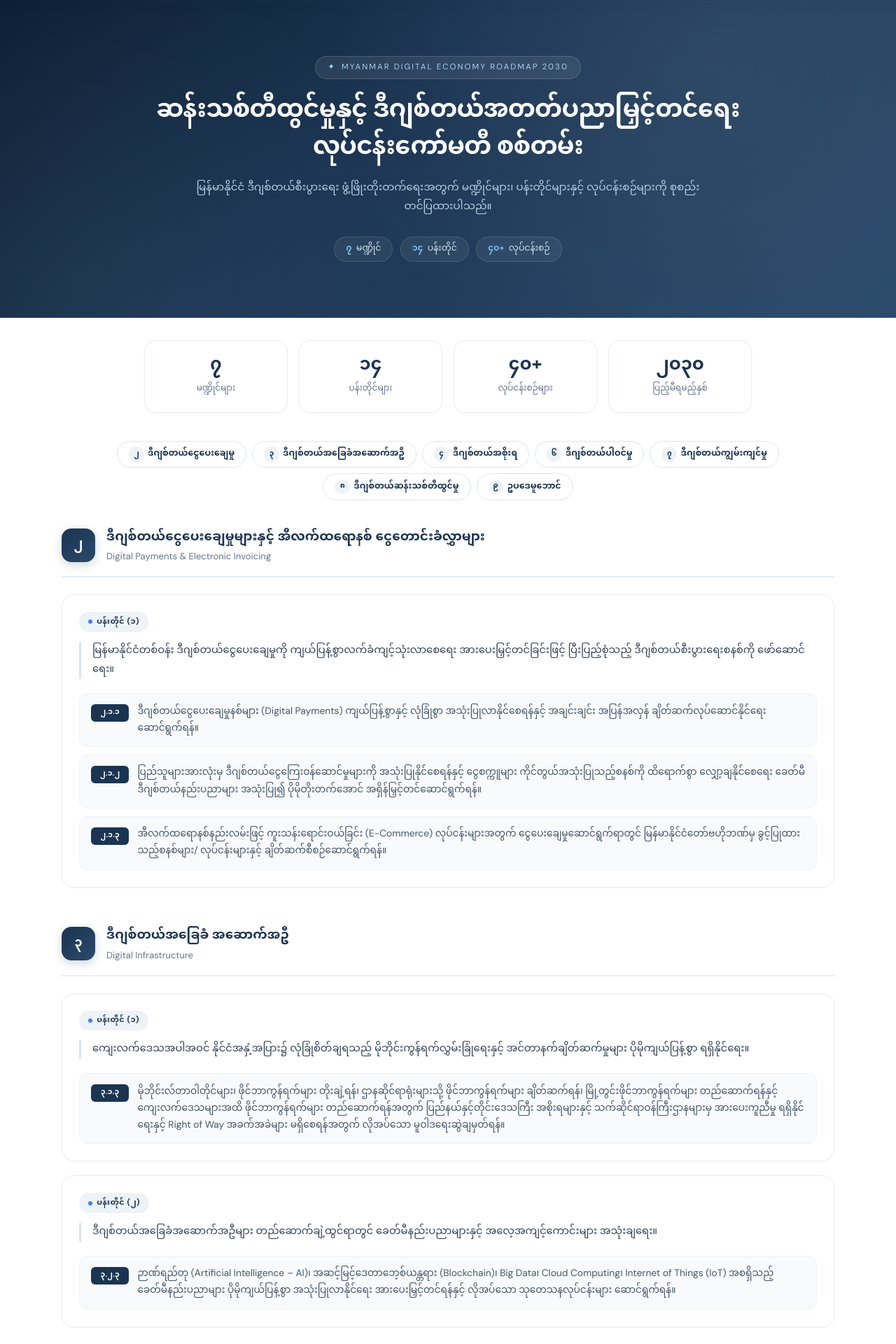
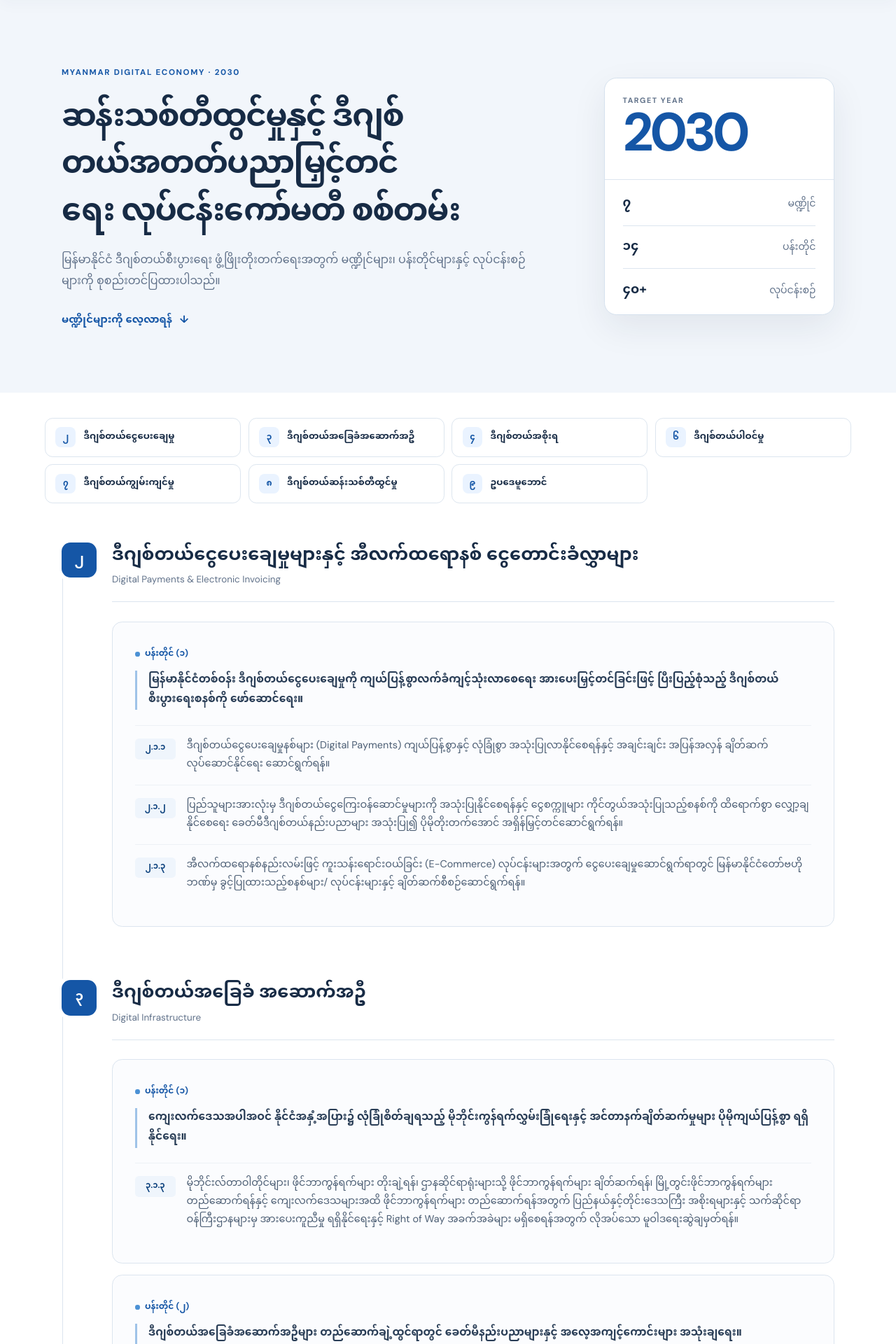
Before and after one commit to Xennus352/DEDC-Survey-from-University, a FastAPI app: page /roadmap in a window 1280 px wide. Shown: the part 87-2007 px from the top of the page at 70% size. Run offline with FastAPI, Linux system fonts and the light colour scheme; parts of the project's set-up code (start-up, migrations or seed data) failed here and were passed over.

Commit message:
roadmap design upgrade

```diff
--- a/static/css/pages/roadmap.css
+++ b/static/css/pages/roadmap.css
@@ -1,369 +1,361 @@
 /* Roadmap 2030 page styles. Loaded only by templates/RoadMap.html. */
-.roadmap-hero {
-  position: relative;
-  padding: clamp(3rem, 8vw, 5rem) 1rem;
-  background: linear-gradient(135deg, #0b1f33 0%, #1b3452 40%, #2a4a6b 100%);
-  color: #fff;
-  overflow: hidden;
-  margin-bottom: 2rem;
+:root {
+  --roadmap-ink: #172b45;
+  --roadmap-muted: #61728a;
+  --roadmap-blue: #1556a6;
+  --roadmap-blue-dark: #10447f;
+  --roadmap-soft: #f2f6fb;
+  --roadmap-line: #dce5ef;
 }
 
-.roadmap-hero::before {
-  content: "";
-  position: absolute;
-  inset: 0;
-  background: radial-gradient(circle at 80% 20%, rgba(255,255,255,.06) 0%, transparent 50%),
-              radial-gradient(circle at 10% 90%, rgba(255,255,255,.04) 0%, transparent 40%);
-  pointer-events: none;
+.roadmap-hero {
+  padding: clamp(3.5rem, 7vw, 6.5rem) 0;
+  background: var(--roadmap-soft);
+  color: var(--roadmap-ink);
 }
 
-.roadmap-hero .container {
-  position: relative;
-  z-index: 1;
-  text-align: center;
+.roadmap-hero__inner {
+  display: grid;
+  grid-template-columns: minmax(0, 1.5fr) minmax(16rem, .72fr);
+  align-items: center;
+  gap: clamp(2.5rem, 7vw, 7rem);
 }
+
+.roadmap-hero__copy { max-width: 52rem; }
 
 .roadmap-eyebrow {
   display: inline-flex;
   align-items: center;
-  gap: .5rem;
-  padding: .35rem 1.1rem;
-  border-radius: 999px;
-  background: rgba(255,255,255,.08);
-  border: 1px solid rgba(255,255,255,.15);
+  margin-bottom: 1.4rem;
+  color: var(--roadmap-blue);
   font-size: .72rem;
-  letter-spacing: .18em;
-  text-transform: uppercase;
-  color: #a8d0f0;
-  margin-bottom: 1.25rem;
+  font-weight: 700;
+  letter-spacing: .14em;
 }
 
 .roadmap-hero h1 {
-  font-size: clamp(1.4rem, 3.5vw, 2.2rem);
+  max-width: 54rem;
+  margin: 0 0 1.2rem;
+  color: var(--roadmap-ink);
+  font-size: clamp(1.75rem, 3.5vw, 3.1rem);
   font-weight: 700;
   line-height: 1.5;
-  margin: 0 auto 1rem;
-  max-width: 900px;
-  letter-spacing: -.02em;
+  letter-spacing: -.035em;
 }
 
-.roadmap-hero p {
-  max-width: 720px;
-  margin: 0 auto;
-  color: #b8cfe4;
-  font-size: .95rem;
-  line-height: 1.8;
+.roadmap-hero__copy > p {
+  max-width: 45rem;
+  margin: 0;
+  color: var(--roadmap-muted);
+  font-size: 1rem;
+  line-height: 1.9;
 }
 
-.roadmap-badge-row {
-  display: flex;
-  flex-wrap: wrap;
-  justify-content: center;
+.roadmap-hero__link {
+  display: inline-flex;
+  align-items: center;
   gap: .65rem;
-  margin-top: 1.75rem;
+  margin-top: 1.7rem;
+  color: var(--roadmap-blue);
+  font-size: .92rem;
+  font-weight: 700;
+  text-decoration: none;
 }
 
-.roadmap-badge {
-  display: inline-flex;
-  align-items: center;
-  gap: .4rem;
-  padding: .4rem 1rem;
-  border-radius: 999px;
-  background: rgba(255,255,255,.06);
-  border: 1px solid rgba(255,255,255,.12);
-  font-size: .78rem;
-  color: #d0e4f5;
+.roadmap-hero__link span { transition: transform .2s ease; }
+.roadmap-hero__link:hover span { transform: translateY(3px); }
+.roadmap-hero__link:focus-visible,
+.pillar-nav a:focus-visible { outline: 3px solid #83b8ee; outline-offset: 4px; }
+
+.roadmap-overview {
+  overflow: hidden;
+  border: 1px solid #d5e1ee;
+  border-radius: 1.1rem;
+  background: #fff;
+  box-shadow: 0 18px 50px rgba(23, 43, 69, .08);
 }
 
-.roadmap-badge span {
-  color: #7ab8e8;
+.roadmap-overview__year {
+  display: flex;
+  flex-direction: column;
+  padding: 1.5rem 1.6rem 1.25rem;
+  border-bottom: 1px solid var(--roadmap-line);
+}
+
+.roadmap-overview__year span {
+  color: var(--roadmap-muted);
+  font-size: .67rem;
   font-weight: 700;
+  letter-spacing: .14em;
 }
+
+.roadmap-overview__year strong {
+  margin-top: .25rem;
+  color: var(--roadmap-blue);
+  font-size: clamp(3.2rem, 6vw, 5rem);
+  font-weight: 700;
+  letter-spacing: -.07em;
+  line-height: 1;
+}
+
+.roadmap-overview__stats { padding: .25rem 1.6rem; }
+.roadmap-overview__stats > div {
+  display: flex;
+  align-items: baseline;
+  justify-content: space-between;
+  gap: 1rem;
+  padding: .9rem 0;
+  border-bottom: 1px solid var(--roadmap-line);
+}
+.roadmap-overview__stats > div:last-child { border-bottom: 0; }
+.roadmap-overview__stats strong {
+  color: var(--roadmap-ink);
+  font-size: 1.15rem;
+  font-weight: 700;
+  font-variant-numeric: tabular-nums;
+}
+.roadmap-overview__stats span { color: var(--roadmap-muted); font-size: .88rem; }
 
 /* Pillar navigation */
 .pillar-nav {
-  display: flex;
-  flex-wrap: wrap;
-  justify-content: center;
-  gap: .5rem;
-  margin: 0 auto 2.5rem;
-  max-width: 1100px;
-  padding: 0 1rem;
+  display: grid;
+  grid-template-columns: repeat(4, minmax(0, 1fr));
+  gap: .65rem;
+  width: min(calc(100% - 2rem), 72rem);
+  margin: 2.2rem auto 3.5rem;
 }
 
 .pillar-nav a {
-  display: inline-flex;
+  display: flex;
   align-items: center;
-  gap: .35rem;
-  padding: .45rem 1rem;
-  border-radius: 999px;
+  min-height: 3.5rem;
+  gap: .7rem;
+  padding: .7rem .9rem;
+  border: 1px solid var(--roadmap-line);
+  border-radius: .7rem;
   background: #fff;
-  border: 1px solid #e0e6ed;
-  color: #1b3452;
-  font-size: .78rem;
+  color: var(--roadmap-ink);
+  font-size: .82rem;
   font-weight: 600;
+  line-height: 1.5;
   text-decoration: none;
-  transition: all .2s ease;
-  white-space: nowrap;
+  transition: border-color .2s ease, background-color .2s ease, transform .2s ease;
 }
 
-.pillar-nav a:hover,
-.pillar-nav a:focus-visible {
-  background: #1b3452;
-  color: #fff;
-  border-color: #1b3452;
-  transform: translateY(-1px);
-  box-shadow: 0 4px 12px rgba(27,52,82,.18);
+.pillar-nav a:hover {
+  transform: translateY(-2px);
+  border-color: #a9c6e5;
+  background: #f8fbff;
 }
 
 .pillar-nav a .num {
   display: inline-flex;
+  flex: 0 0 1.8rem;
   align-items: center;
   justify-content: center;
-  width: 1.35rem;
-  height: 1.35rem;
-  border-radius: 50%;
-  background: #eef3f8;
-  font-size: .65rem;
+  width: 1.8rem;
+  height: 1.8rem;
+  border-radius: .5rem;
+  background: #eaf3ff;
+  color: var(--roadmap-blue);
+  font-size: .75rem;
   font-weight: 800;
-  color: #1b3452;
-  transition: all .2s ease;
-}
-
-.pillar-nav a:hover .num {
-  background: rgba(255,255,255,.2);
-  color: #fff;
 }
 
 /* Pillar sections */
+#roadmap-content {
+  position: relative;
+  padding-bottom: 1rem;
+}
+
+#roadmap-content::before {
+  position: absolute;
+  inset-block: .2rem 3rem;
+  inset-inline-start: 1.575rem;
+  width: 1px;
+  background: var(--roadmap-line);
+  content: "";
+}
+
 .pillar-section {
-  margin-bottom: 3.5rem;
-  scroll-margin-top: 100px;
+  position: relative;
+  padding-left: 4.5rem;
+  margin-bottom: clamp(3rem, 6vw, 5rem);
+  scroll-margin-top: 7rem;
 }
 
 .pillar-header {
   display: flex;
   align-items: flex-start;
-  gap: 1rem;
-  margin-bottom: 1.5rem;
-  padding-bottom: 1rem;
-  border-bottom: 2px solid #e8edf3;
+  gap: 1.15rem;
+  margin-bottom: 1.7rem;
+  padding-bottom: 1.15rem;
+  border-bottom: 1px solid var(--roadmap-line);
 }
 
 .pillar-number {
-  flex-shrink: 0;
   display: flex;
+  flex: 0 0 3.15rem;
   align-items: center;
   justify-content: center;
-  width: 3rem;
-  height: 3rem;
-  border-radius: 14px;
-  background: linear-gradient(135deg, #1b3452, #2a4a6b);
+  width: 3.15rem;
+  height: 3.15rem;
+  position: absolute;
+  inset-inline-start: 0;
+  inset-block-start: 0;
+  z-index: 1;
+  border-radius: .8rem;
+  background: var(--roadmap-blue);
   color: #fff;
-  font-size: 1.1rem;
+  font-size: 1.15rem;
   font-weight: 800;
-  box-shadow: 0 4px 14px rgba(27,52,82,.2);
+  font-variant-numeric: tabular-nums;
+  box-shadow: 0 0 0 .35rem #fff;
 }
 
 .pillar-title-group h2 {
-  margin: 0 0 .25rem;
-  font-size: 1.15rem;
+  margin: 0 .0 .3rem;
+  color: var(--roadmap-ink);
+  font-size: clamp(1.25rem, 2vw, 1.65rem);
   font-weight: 700;
-  color: #1b3452;
-  line-height: 1.5;
+  line-height: 1.55;
 }
 
 .pillar-title-group .pillar-sub {
   margin: 0;
-  font-size: .82rem;
-  color: #64748b;
+  color: var(--roadmap-muted);
+  font-size: .84rem;
   line-height: 1.6;
 }
 
 /* Goal cards */
 .goal-card {
-  background: #fff;
-  border: 1px solid #e8edf3;
-  border-radius: 18px;
-  padding: 1.5rem;
-  margin-bottom: 1.25rem;
-  transition: all .25s ease;
-  box-shadow: 0 1px 3px rgba(0,0,0,.03);
-}
-
-.goal-card:hover {
-  border-color: #c5d5e6;
-  box-shadow: 0 8px 28px rgba(27,52,82,.08);
-  transform: translateY(-2px);
+  margin: 0 0 1rem;
+  padding: clamp(1.2rem, 2.6vw, 2rem);
+  border: 1px solid var(--roadmap-line);
+  border-radius: .9rem;
+  background: #fbfcfe;
 }
 
 .goal-label {
   display: inline-flex;
   align-items: center;
-  gap: .4rem;
-  padding: .28rem .8rem;
-  border-radius: 999px;
-  background: #eef3f8;
-  color: #1b3452;
-  font-size: .7rem;
+  gap: .45rem;
+  margin-bottom: .8rem;
+  color: var(--roadmap-blue);
+  font-size: .76rem;
   font-weight: 700;
-  letter-spacing: .04em;
-  text-transform: uppercase;
-  margin-bottom: .9rem;
 }
 
 .goal-label::before {
+  width: .42rem;
+  height: .42rem;
+  border-radius: 50%;
+  background: #4b91d5;
   content: "";
-  display: inline-block;
-  width: 6px;
-  height: 6px;
-  border-radius: 50%;
-  background: #3b82f6;
 }
 
 .goal-objective {
-  margin: 0 0 1.25rem;
-  font-size: .92rem;
-  line-height: 1.8;
-  color: #334155;
+  margin: 0 0 1.35rem;
   padding-left: 1rem;
-  border-left: 3px solid #dbe5f0;
+  border-left: 3px solid #9fc3e8;
+  color: #293d56;
+  font-size: .96rem;
+  font-weight: 600;
+  line-height: 1.85;
 }
 
 .action-list {
-  list-style: none;
-  padding: 0;
-  margin: 0;
   display: flex;
   flex-direction: column;
-  gap: .65rem;
+  gap: 0;
+  margin: 0;
+  padding: 0;
+  list-style: none;
 }
 
 .action-list li {
   display: flex;
-  gap: .75rem;
   align-items: flex-start;
-  padding: .85rem 1rem;
-  background: #f8fafc;
-  border-radius: 12px;
-  border: 1px solid #eef2f7;
-  font-size: .86rem;
-  line-height: 1.75;
-  color: #475569;
-  transition: all .2s ease;
-}
-
-.action-list li:hover {
-  background: #f1f6fb;
-  border-color: #d8e3f0;
+  gap: 1rem;
+  padding: 1rem 0;
+  border-top: 1px solid #edf1f6;
+  color: #4b5d73;
+  font-size: .9rem;
+  line-height: 1.8;
 }
 
 .action-code {
-  flex-shrink: 0;
   display: inline-flex;
-  align-items: center;
+  flex: 0 0 3.6rem;
   justify-content: center;
-  min-width: 3.4rem;
-  padding: .2rem .45rem;
-  border-radius: 6px;
-  background: #1b3452;
-  color: #fff;
-  font-size: .66rem;
-  font-weight: 700;
-  letter-spacing: .02em;
-  margin-top: .1rem;
+  margin-top: .12rem;
+  padding: .28rem .35rem;
+  border-radius: .35rem;
+  background: #eff5fc;
+  color: var(--roadmap-blue-dark);
+  font-size: .72rem;
+  font-weight: 800;
+  font-variant-numeric: tabular-nums;
 }
 
-.action-text {
-  flex: 1;
-}
+.action-text { flex: 1; }
 
-/* Empty state for status */
 .status-pill {
   display: inline-flex;
   align-items: center;
-  gap: .3rem;
-  margin-top: .6rem;
-  padding: .25rem .7rem;
+  gap: .35rem;
+  margin-top: .65rem;
+  padding: .3rem .65rem;
+  border: 1px solid #f1d48a;
   border-radius: 999px;
-  background: #fef3c7;
-  color: #92400e;
-  font-size: .68rem;
+  background: #fff8e7;
+  color: #785317;
+  font-size: .7rem;
   font-weight: 600;
-  border: 1px solid #fde68a;
+}
+.status-pill::before { content: "○"; }
+
+@media (max-width: 900px) {
+  .roadmap-hero__inner { grid-template-columns: minmax(0, 1.25fr) minmax(14rem, .75fr); gap: 2rem; }
+  .pillar-nav { grid-template-columns: repeat(2, minmax(0, 1fr)); }
 }
 
-.status-pill::before {
-  content: "○";
-  font-size: .75rem;
+@media (max-width: 640px) {
+  .roadmap-hero { padding: 3rem 0 2.4rem; }
+  .roadmap-hero__inner { grid-template-columns: 1fr; gap: 2rem; }
+  .roadmap-eyebrow { margin-bottom: 1rem; font-size: .65rem; letter-spacing: .1em; }
+  .roadmap-hero h1 { font-size: 1.55rem; line-height: 1.65; letter-spacing: -.025em; }
+  .roadmap-hero__copy > p { font-size: .92rem; }
+  .roadmap-overview { display: grid; grid-template-columns: .8fr 1.2fr; }
+  .roadmap-overview__year { justify-content: center; padding: 1rem; border-right: 1px solid var(--roadmap-line); border-bottom: 0; }
+  .roadmap-overview__year strong { font-size: 2.8rem; }
+  .roadmap-overview__stats { padding: .3rem .9rem; }
+  .roadmap-overview__stats > div { padding: .52rem 0; }
+  .roadmap-overview__stats strong { font-size: 1rem; }
+  .roadmap-overview__stats span { font-size: .75rem; }
+  .pillar-nav { width: min(calc(100% - 2rem), 72rem); margin: 1.3rem auto 2.6rem; gap: .5rem; }
+  .pillar-nav a { min-height: 3rem; gap: .5rem; padding: .55rem .65rem; font-size: .73rem; }
+  .pillar-nav a .num { flex-basis: 1.55rem; width: 1.55rem; height: 1.55rem; }
+  #roadmap-content::before { inset-inline-start: 1.2rem; }
+  .pillar-section { padding-left: 3.3rem; margin-bottom: 2.8rem; }
+  .pillar-header { gap: .8rem; margin-bottom: 1.2rem; }
+  .pillar-number { flex-basis: 2.4rem; width: 2.4rem; height: 2.4rem; border-radius: .65rem; }
+  .pillar-title-group h2 { font-size: 1.12rem; }
+  .pillar-title-group .pillar-sub { font-size: .76rem; }
+  .goal-card { padding: 1rem; }
+  .goal-objective { font-size: .9rem; }
+  .action-list li { gap: .65rem; font-size: .84rem; }
+  .action-code { flex-basis: 3.25rem; font-size: .66rem; }
 }
 
-/* Summary strip */
-.summary-strip {
-  display: grid;
-  grid-template-columns: repeat(auto-fit, minmax(140px, 1fr));
-  gap: 1rem;
-  max-width: 900px;
-  margin: 0 auto 2.5rem;
-  padding: 0 1rem;
-}
-
-.summary-item {
-  text-align: center;
-  padding: 1.25rem 1rem;
-  background: #fff;
-  border-radius: 16px;
-  border: 1px solid #e8edf3;
-  box-shadow: 0 1px 3px rgba(0,0,0,.03);
-}
-
-.summary-item strong {
-  display: block;
-  font-size: 1.6rem;
-  font-weight: 800;
-  color: #1b3452;
-  line-height: 1.2;
-  margin-bottom: .2rem;
-}
-
-.summary-item span {
-  font-size: .76rem;
-  color: #64748b;
-  line-height: 1.5;
-}
-
-/* Responsive */
-@media (max-width: 640px) {
-  .pillar-header {
-    flex-direction: column;
-    gap: .75rem;
-  }
-
-  .goal-card {
-    padding: 1.15rem;
-  }
-
-  .action-list li {
-    flex-direction: column;
-    gap: .4rem;
-    padding: .75rem .85rem;
-  }
-
-  .action-code {
-    min-width: auto;
-    align-self: flex-start;
-  }
-
-  .pillar-nav a {
-    font-size: .72rem;
-    padding: .38rem .8rem;
-  }
+@media (max-width: 390px) {
+  .pillar-nav { grid-template-columns: 1fr; }
+  .pillar-nav a { min-height: 2.8rem; }
+  .roadmap-overview { grid-template-columns: .72fr 1.28fr; }
+  .roadmap-overview__year strong { font-size: 2.35rem; }
 }
 
 @media (prefers-reduced-motion: reduce) {
-  .goal-card,
-  .pillar-nav a,
-  .action-list li {
-    transition: none !important;
-  }
+  .pillar-nav a, .roadmap-hero__link span { transition: none !important; }
 }
--- a/templates/RoadMap.html
+++ b/templates/RoadMap.html
@@ -9,49 +9,32 @@
 {% block content %}
 
 <!-- ============ HERO ============ -->
-<section class="roadmap-hero section-fade-in" aria-labelledby="roadmap-title">
-  <div class="container">
-    <span class="roadmap-eyebrow">
-      <span aria-hidden="true">✦</span> MYANMAR DIGITAL ECONOMY ROADMAP 2030
-    </span>
+<section class="roadmap-hero" aria-labelledby="roadmap-title">
+  <div class="container roadmap-hero__inner">
+    <div class="roadmap-hero__copy">
+      <span class="roadmap-eyebrow">MYANMAR DIGITAL ECONOMY · 2030</span>
       <h1 id="roadmap-title">
-      ဆန်းသစ်တီထွင်မှုနှင့် ဒီဂျစ်တယ်အတတ်ပညာမြှင့်တင်ရေး<br>
-      လုပ်ငန်းကော်မတီ စစ်တမ်း
+        ဆန်းသစ်တီထွင်မှုနှင့် ဒီဂျစ်တယ်အတတ်ပညာမြှင့်တင်ရေး လုပ်ငန်းကော်မတီ စစ်တမ်း
       </h1>
       <p>
         မြန်မာနိုင်ငံ ဒီဂျစ်တယ်စီးပွားရေး ဖွံ့ဖြိုးတိုးတက်ရေးအတွက် မဏ္ဍိုင်များ၊ ပန်းတိုင်များနှင့်
         လုပ်ငန်းစဉ်များကို စုစည်းတင်ပြထားပါသည်။
       </p>
-    <div class="roadmap-badge-row">
-      <span class="roadmap-badge"><span>၇</span> မဏ္ဍိုင်</span>
-      <span class="roadmap-badge"><span>၁၄</span> ပန်းတိုင်</span>
-      <span class="roadmap-badge"><span>၄၀+</span> လုပ်ငန်းစဉ်</span>
+      <a class="roadmap-hero__link" href="#roadmap-content">မဏ္ဍိုင်များကို လေ့လာရန် <span aria-hidden="true">↓</span></a>
     </div>
+    <aside class="roadmap-overview" aria-label="လမ်းပြမြေပုံ အနှစ်ချုပ်">
+      <div class="roadmap-overview__year"><span>TARGET YEAR</span><strong>2030</strong></div>
+      <div class="roadmap-overview__stats">
+        <div><strong>၇</strong><span>မဏ္ဍိုင်</span></div>
+        <div><strong>၁၄</strong><span>ပန်းတိုင်</span></div>
+        <div><strong>၄၀+</strong><span>လုပ်ငန်းစဉ်</span></div>
+      </div>
+    </aside>
   </div>
 </section>
 
-<!-- ============ SUMMARY STRIP ============ -->
-<div class="summary-strip section-fade-in">
-  <div class="summary-item">
-    <strong>၇</strong>
-    <span>မဏ္ဍိုင်များ</span>
-  </div>
-  <div class="summary-item">
-    <strong>၁၄</strong>
-    <span>ပန်းတိုင်များ</span>
-  </div>
-  <div class="summary-item">
-    <strong>၄၀+</strong>
-    <span>လုပ်ငန်းစဉ်များ</span>
-  </div>
-  <div class="summary-item">
-    <strong>၂၀၃၀</strong>
-    <span>ပြည့်မီရမည့်နှစ်</span>
-  </div>
-</div>
-
 <!-- ============ PILLAR QUICK NAV ============ -->
-<nav class="pillar-nav section-fade-in" aria-label="မဏ္ဍိုင် အမြန်လမ်းညွှန်">
+<nav class="pillar-nav" aria-label="မဏ္ဍိုင် အမြန်လမ်းညွှန်">
   <a href="#pillar-2"><span class="num">၂</span> ဒီဂျစ်တယ်ငွေပေးချေမှု</a>
   <a href="#pillar-3"><span class="num">၃</span> ဒီဂျစ်တယ်အခြေခံအဆောက်အဦ</a>
   <a href="#pillar-4"><span class="num">၄</span> ဒီဂျစ်တယ်အစိုးရ</a>
@@ -62,7 +45,7 @@
 </nav>
 
 <!-- ============ MAIN ROADMAP CONTENT ============ -->
-<div class="container section-fade-in" id="roadmap-content">
+<div class="container" id="roadmap-content">
 
   <!-- ===== PILLAR 2 ===== -->
   <section class="pillar-section" id="pillar-2" aria-labelledby="p2-title">
@@ -563,7 +546,7 @@
 </div>
 
 <!-- ============ BACK TO TOP / CONTACT CTA ============ -->
-<section class="container section-space section-fade-in" aria-label="ဆက်သွယ်ရန် ဖိတ်ခေါ်ချက်">
+<section class="container section-space" aria-label="ဆက်သွယ်ရန် ဖိတ်ခေါ်ချက်">
   <div style="text-align:center; padding:2.5rem 1rem; background:linear-gradient(135deg,#f8fafc,#eef3f8); border-radius:20px; border:1px solid #e0e8f0;">
     <span class="section-label" style="display:inline-block; margin-bottom:.75rem;">ROADMAP 2030</span>
     <h2 style="margin:0 0 .75rem; font-size:1.25rem; color:#1b3452;">ဒီဂျစ်တယ်စီးပွားရေး လမ်းပြမြေပုံနှင့် ပတ်သက်၍</h2>
```
Lines whose indentation alone changed are shown as unchanged.
